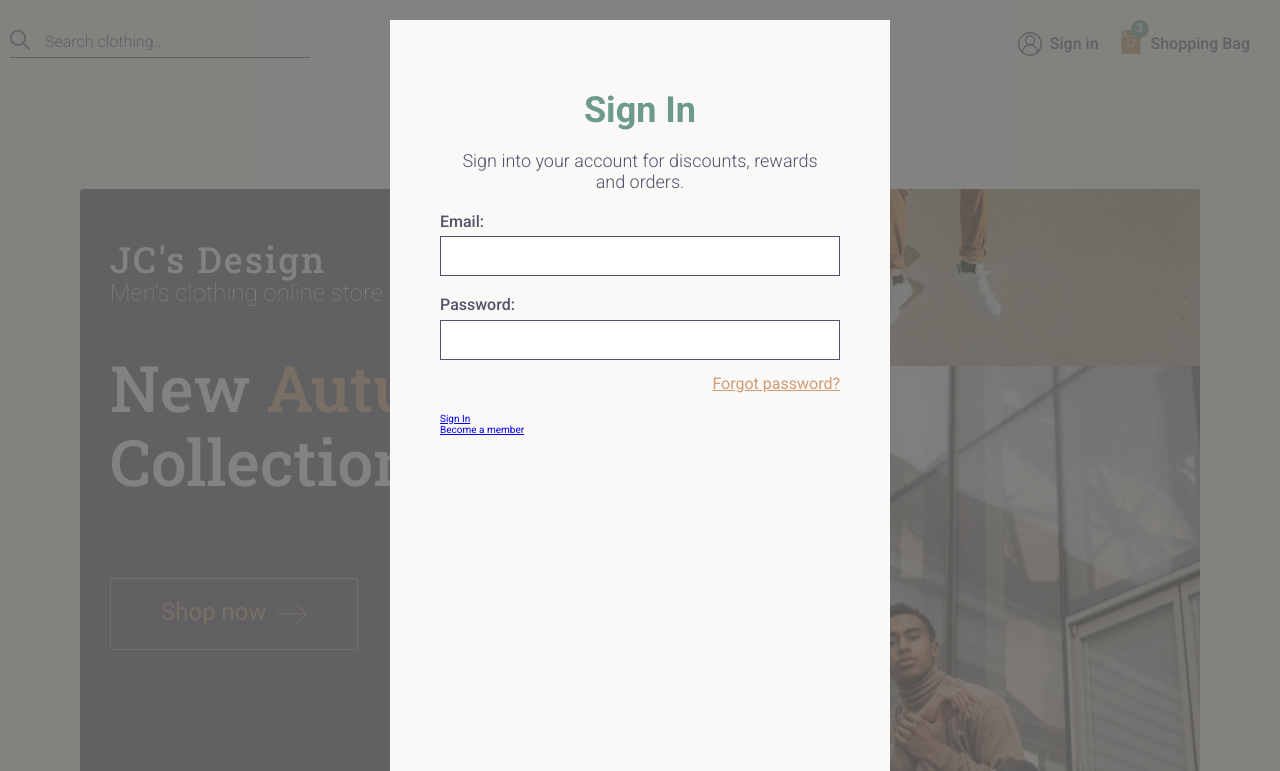
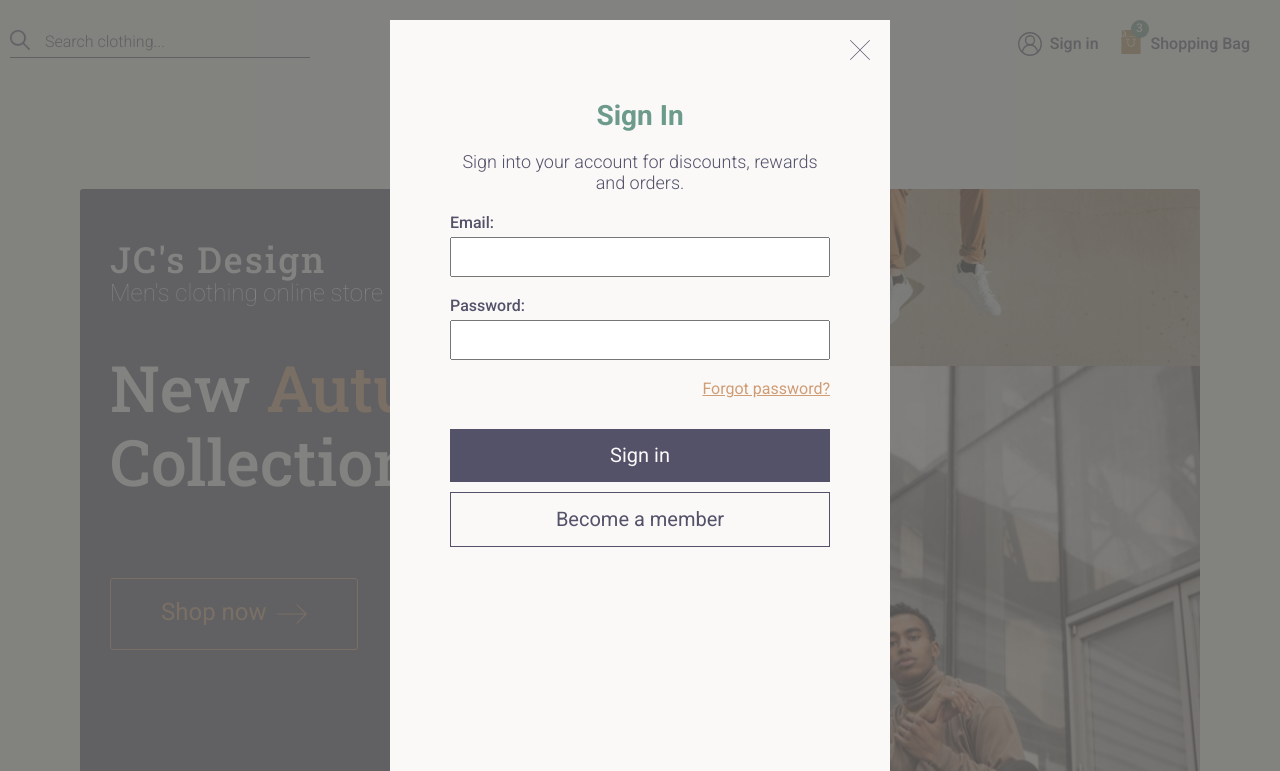
Before and after one commit to CJCB77/Online-Men-s-Clothing-Store-Frontend, a React (Create React App) app: page / in a window 1280 px wide. Shown: the top 771 px of the page. Built offline with nearby package versions, Linux system fonts and the light colour scheme.

Commit message:
Added sign in modal

```diff
--- a/src/components/SignIn.js
+++ b/src/components/SignIn.js
@@ -1,10 +1,15 @@
 import React from 'react'
 import signInStyles from "../styles/signin.module.css"
+import cross from "../imgs/crossBlue.svg"
 
 export default function SignIn() {
+
+
+
   return (
     <section className={signInStyles.signIn}>
       <article className={signInStyles.container}>
+        <img src={cross} alt="" className={signInStyles.close}/>
         <h1>Sign In</h1>
         <h3>Sign into your account for discounts, rewards and orders.</h3>
         <div className={signInStyles.form__control}>
@@ -16,8 +21,8 @@ export default function SignIn() {
           <input type="password" name="password" id="password" />
         </div>
         <a href="#" className={signInStyles.recover}>Forgot password?</a>
-        <a href="#" className={signInStyles.signIn_btn}>Sign In</a>
-        <a href="#" className={signInStyles.regiter_btn}>Become a member</a>
+        <a href="#" className={signInStyles.signIn__btn}>Sign in</a>
+        <a href="#" className={signInStyles.register__btn}>Become a member</a>
       </article>
     </section>
   )
--- a/src/styles/signin.module.css
+++ b/src/styles/signin.module.css
@@ -13,17 +13,19 @@
   background-color: #FAF9F8;
   width: 50rem;
   height: 95vh;
+  margin: 3rem 0;
   display: flex;
   flex-direction: column;
   color: #545269;
-  padding: 5rem;
+  padding: 3rem 6rem;
+  position: relative;
 
 }
 
 .container h1 {
   color: #6C9A8B;
-  font-size: 3.6rem;
-  margin-top: 2rem;
+  font-size: 2.8rem;
+  margin-top: 5rem;
   margin-bottom: 1rem;
   text-align: center;
 }
@@ -52,7 +54,7 @@
   font-size: 1.6rem;
   color: #545269;
   padding: 1rem;
-  border: 1px solid #545269;
+  border: 1 px solid #545269;
 }
 
 .recover {
@@ -60,6 +62,47 @@
   font-size: 1.6rem;
   text-decoration: underline;
   text-align: end;
-  margin-top: 0.5rem;
-  margin-bottom: 2rem;
+  margin-top: 1rem;
+  margin-bottom: 3rem;
 }
+
+.signIn__btn {
+  font-size: 2rem;
+  text-decoration: none;
+  color: #FAF9F8;
+  padding: 1.5rem 4rem;
+  background-color: #545269;
+  text-align: center;
+  margin-bottom: 1rem;
+  transition: all 0.2s ease;
+
+}
+
+.signIn__btn:hover {
+  background-color: #6c6a83;
+}
+
+.register__btn {
+  font-size: 2rem;
+  text-decoration: none;
+  color: #545269;
+  background-color: #FAF9F8;
+  border: 1px solid #545269;
+  padding: 1.5rem 4rem;
+  text-align: center;
+  transition: all 0.2s ease;
+}
+
+.register__btn:hover {
+  background-color: #D09C74;
+  color: #FAF9F8;
+  border: none;
+}
+
+.close {
+  height: 2rem;
+  position: absolute;
+  top: 2rem;
+  right: 2rem;
+  cursor: pointer;
+}
```
Also changed, not shown: src/imgs/crossBlue.svg (added).
